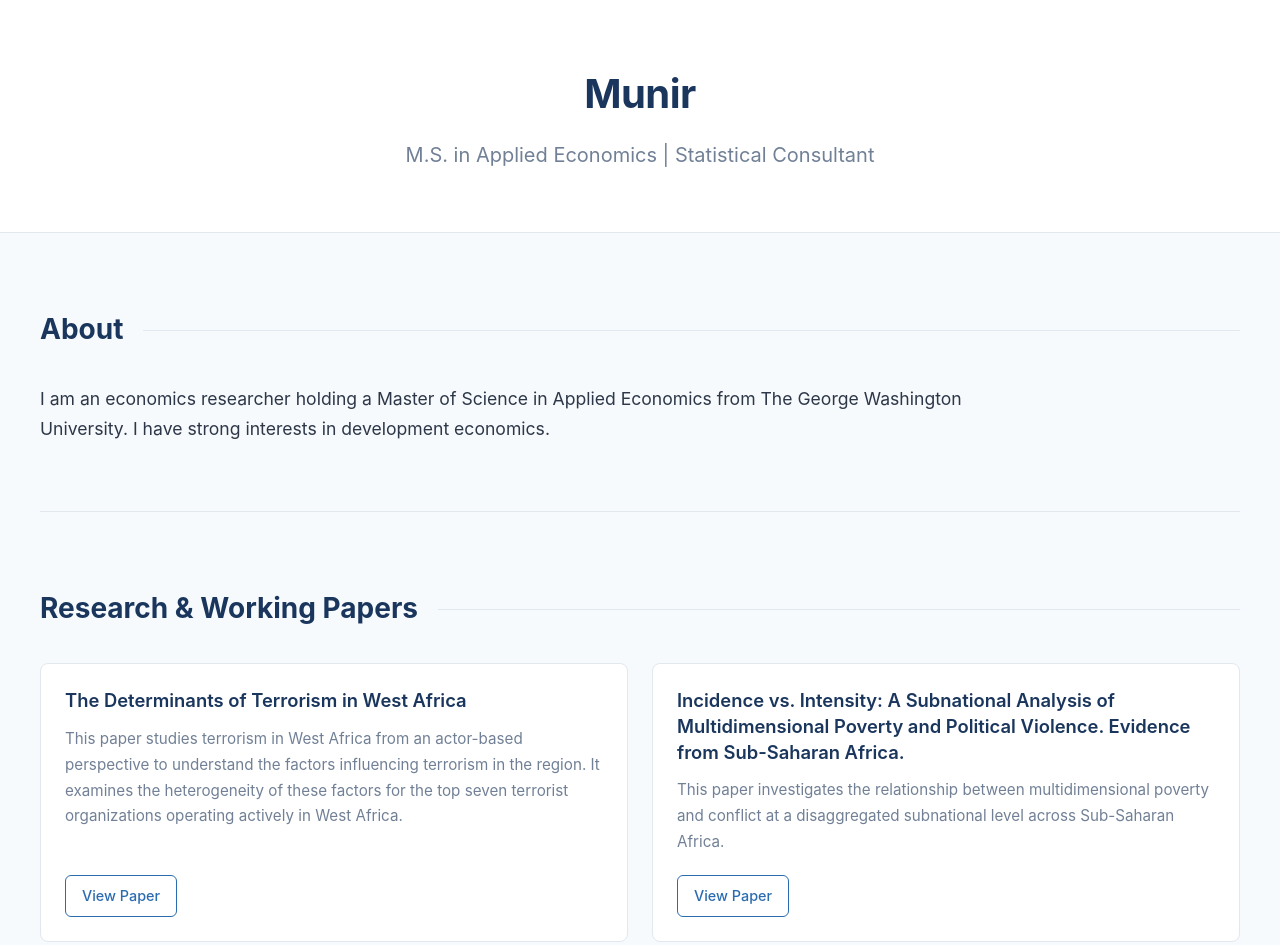
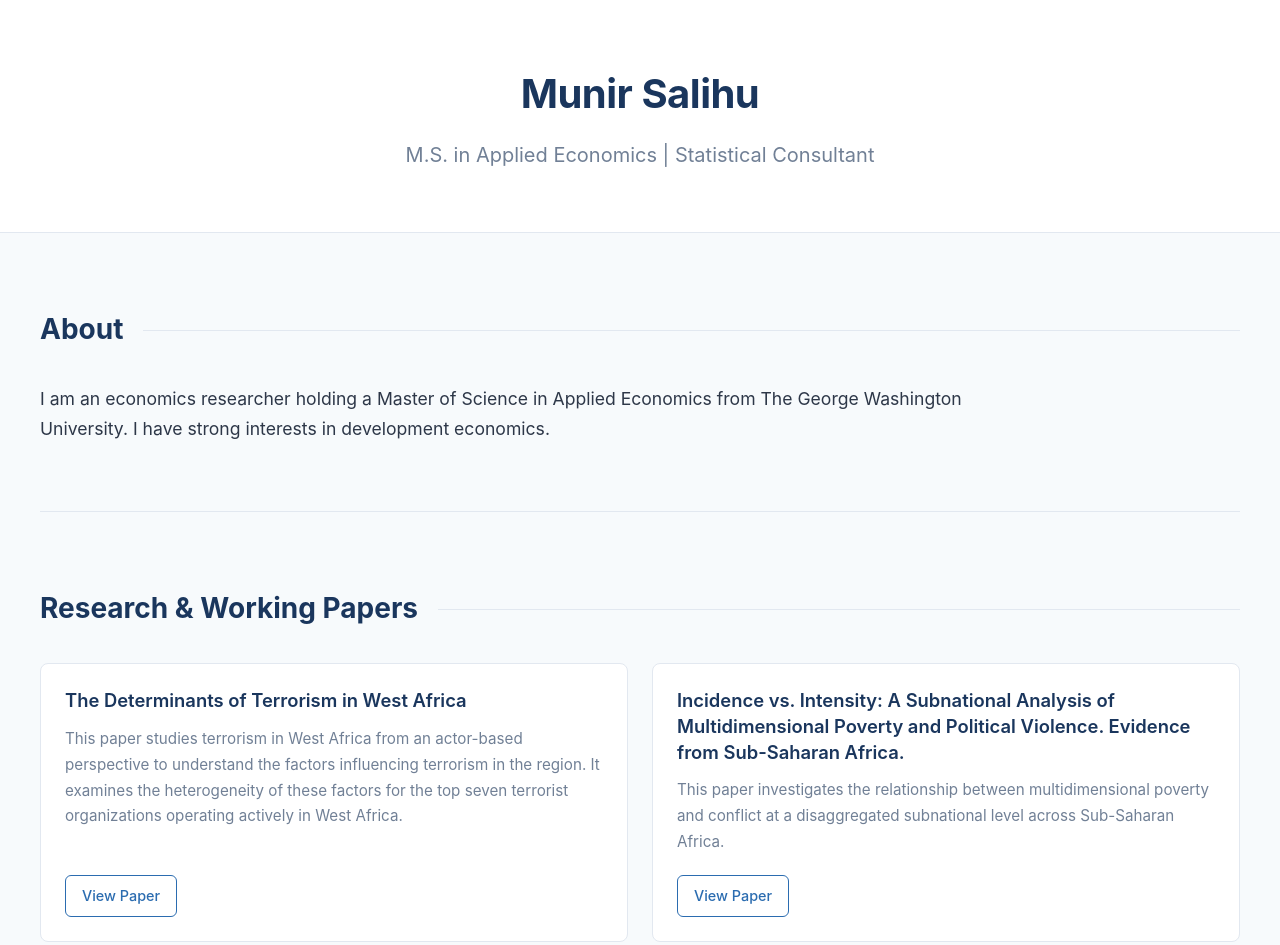
Before and after one commit to ssmunir/ssmunir.github.io, a plain HTML site: page index.html in a window 1280 px wide. Shown: the top 945 px of the page. Drawn offline with Linux system fonts and the light colour scheme.

Commit message:
Update header title to include full name

```diff
--- a/index.html
+++ b/index.html
@@ -232,7 +232,7 @@
 
     <header>
         <div class="container">
-            <h1>Munir</h1>
+            <h1>Munir Salihu</h1>
             <div class="subtitle">M.S. in Applied Economics | Statistical Consultant</div>
         </div>
     </header>
```
